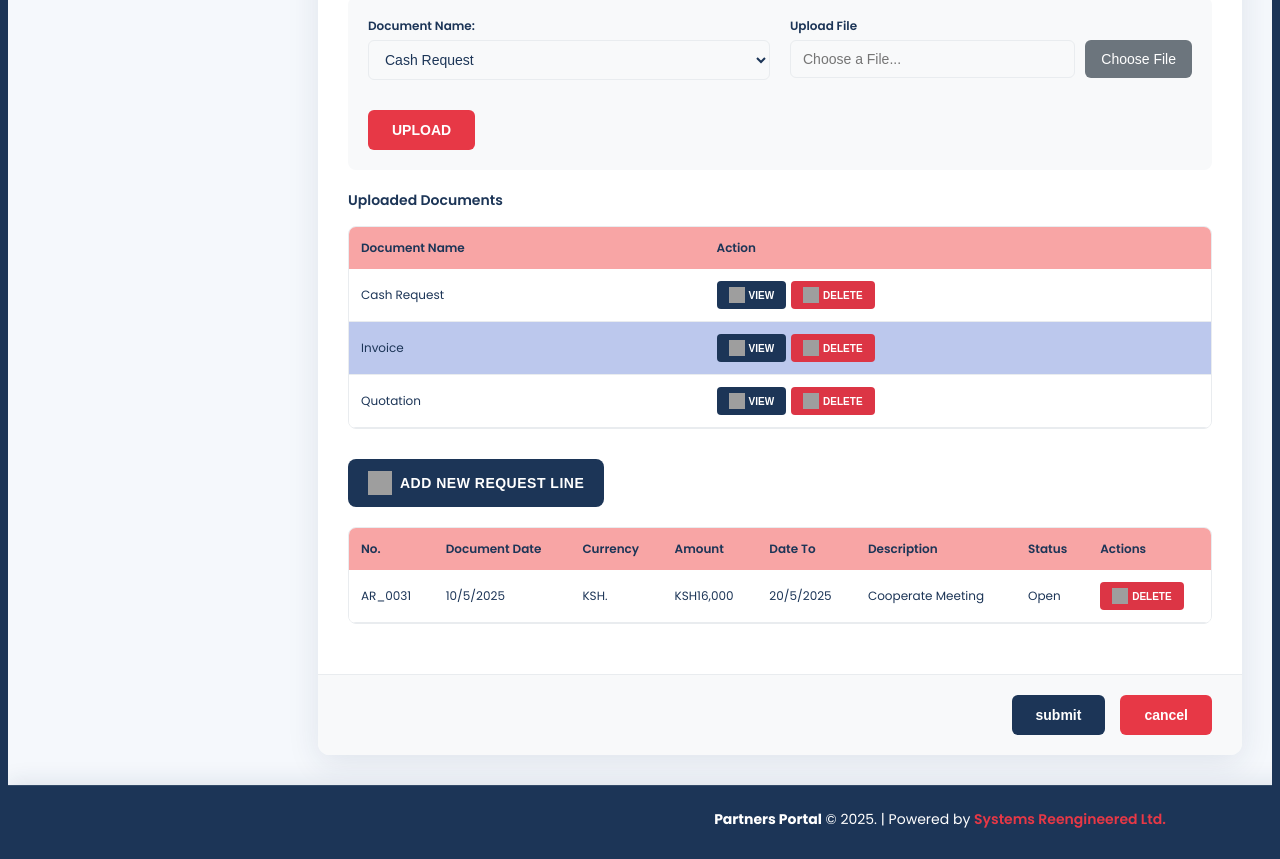
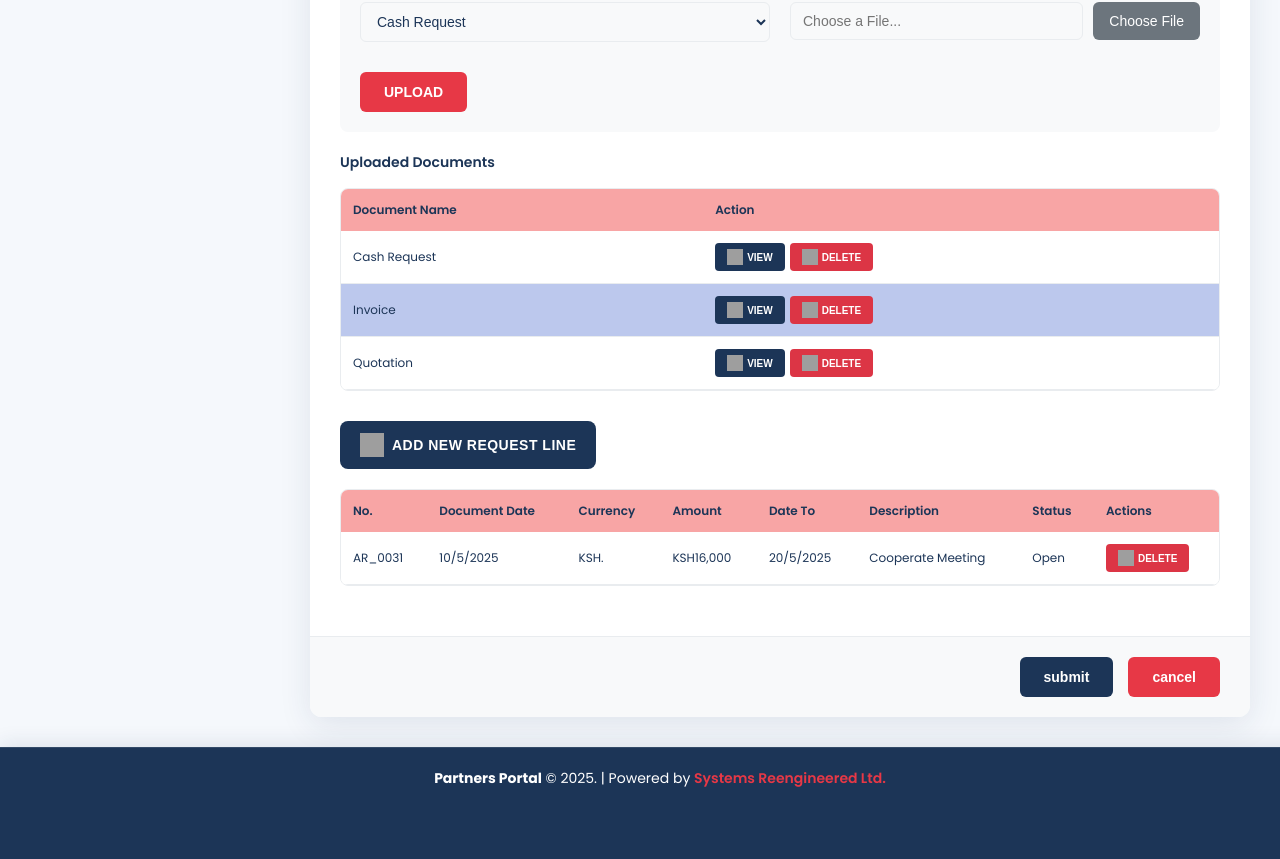
Before and after one commit to calebkg/Partners_Portal, an Angular app in the folder Partners-Portal/: page /new-payment-request in a window 1280 px wide. Shown: the part 733-1592 px from the top of the page. After the commit the page ends 1542 px from the top, so only its background shows below. Built offline with nearby package versions, Linux system fonts and the light colour scheme; grey boxes are pictures that could not be loaded.

Commit message:
Fix Footer Centering, Remove Scrollbar, and Equal Spacing

```diff
--- a/Partners-Portal/src/app/components/payment-request/new-payment-request/new-payment-request.component.scss
+++ b/Partners-Portal/src/app/components/payment-request/new-payment-request/new-payment-request.component.scss
@@ -19,10 +19,11 @@
 
 .new-payment-request-content {
   flex: 1;
-  padding: 30px;
+  padding: 0 30px 30px 30px;
   position: relative;
   margin-top: -100px;
   z-index: 10;
+  overflow-x: hidden;
 }
 
 .new-payment-request-section {
--- a/Partners-Portal/src/app/components/payment-request/payment-request.component.scss
+++ b/Partners-Portal/src/app/components/payment-request/payment-request.component.scss
@@ -7,6 +7,7 @@
   background: #F5F8FC;
   padding: 0;
   width: 100%;
+  overflow-x: hidden;
 }
 
 .main-content {
@@ -16,14 +17,16 @@
   flex-direction: column;
   min-height: 100vh;
   transition: margin-left 0.3s ease;
+  overflow-x: hidden;
 }
 
 .payment-request-content {
   flex: 1;
-  padding: 30px;
+  padding: 0 30px 30px 30px;
   position: relative;
   margin-top: -100px;
   z-index: 10;
+  overflow-x: hidden;
 }
 
 .card-header {
--- a/Partners-Portal/src/app/components/shared/footer/footer.component.scss
+++ b/Partners-Portal/src/app/components/shared/footer/footer.component.scss
@@ -17,11 +17,12 @@
 .footer-text {
   font-size: 14px;
   color: $white;
-  display: inline-block;
-  padding-left: 280px;
+  display: block;
+  padding: 0;
   font-family: 'Poppins', sans-serif;
   width: 100%;
   text-align: center;
+  margin: 0 auto;
 }
 
 .footer-link {
--- a/Partners-Portal/src/app/components/shared/header/header.component.scss
+++ b/Partners-Portal/src/app/components/shared/header/header.component.scss
@@ -7,7 +7,7 @@
   padding: 20px 30px;
   color: $white;
   border-radius: 20px;
-  margin: 20px;
+  margin: 20px 30px;
   overflow: hidden;
   min-height: 100px;
 }
--- a/Partners-Portal/src/styles.scss
+++ b/Partners-Portal/src/styles.scss
@@ -18,4 +18,6 @@ body {
   font-family: 'Poppins', Arial, sans-serif;
   background: $primary-bg;
   color: $text-dark;
+  margin: 0;
+  padding: 0;
 }
```
